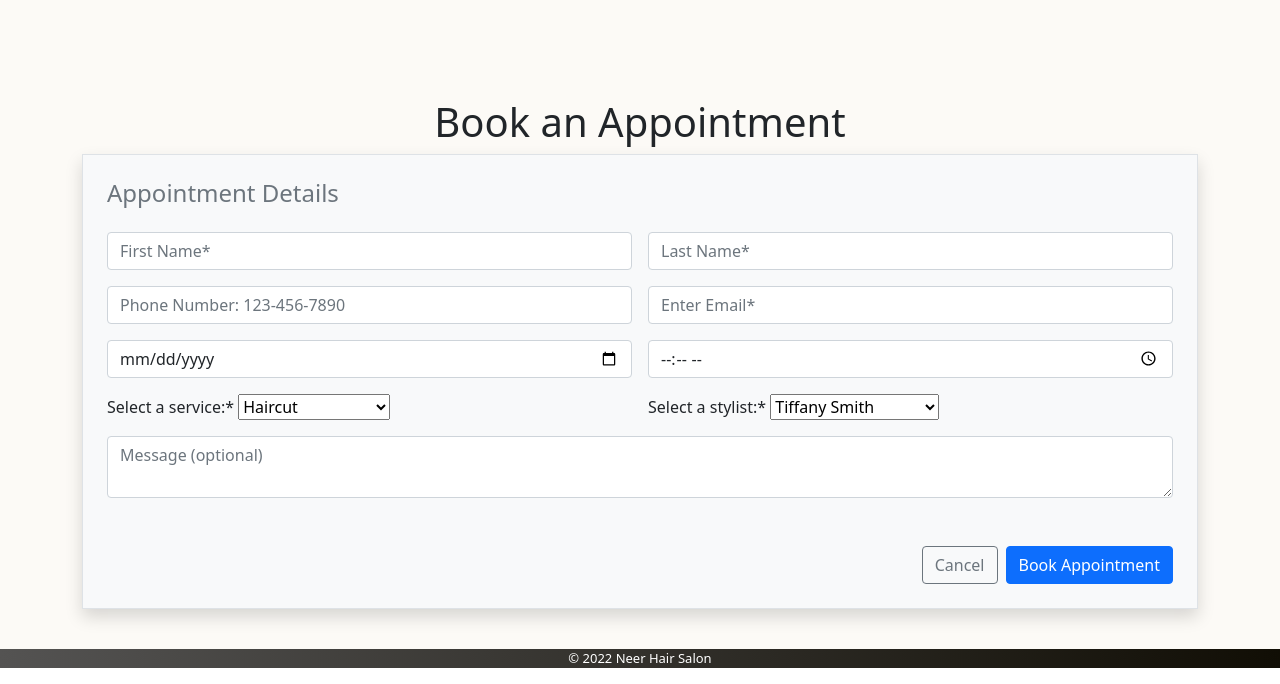
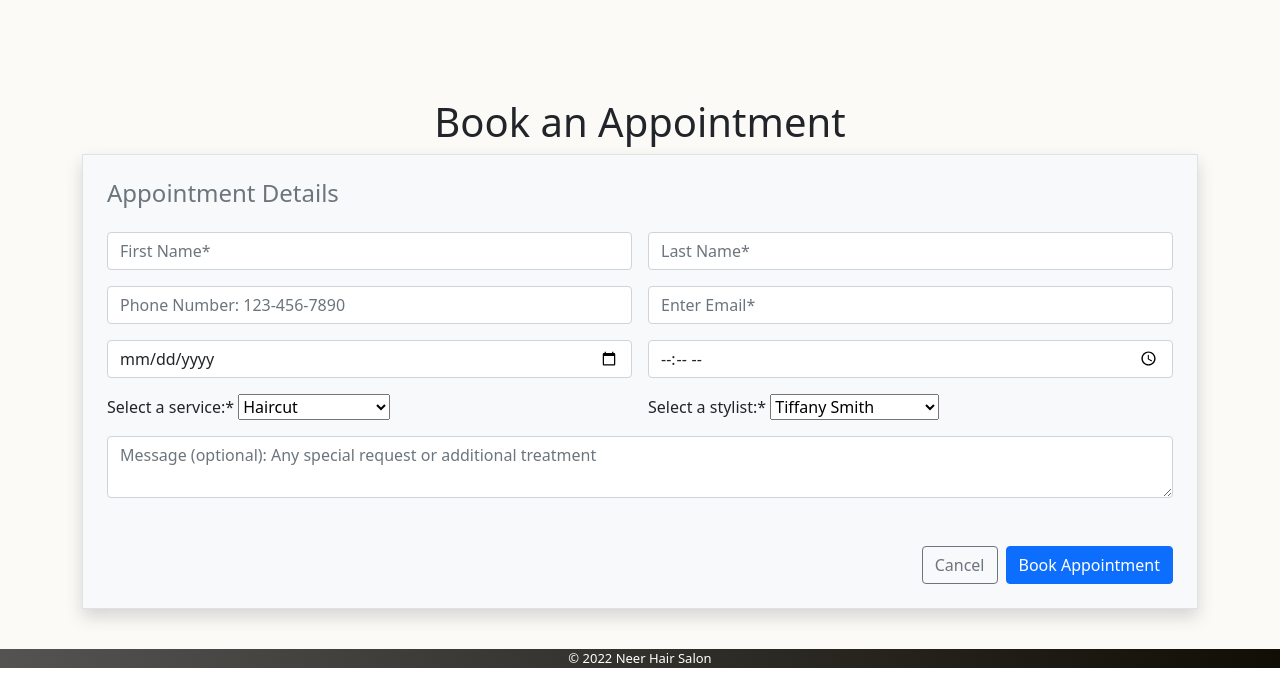
Before and after one commit to dhara21/Project1, a plain HTML site: page index.html in a window 1280 px wide. Shown: the part 3813-4497 px from the top of the page. Drawn offline with nearby package versions, Linux system fonts and the light colour scheme; some packages are replaced by stand-ins of ours.

Commit message:
Added the final report

```diff
--- a/index.html
+++ b/index.html
@@ -265,7 +265,7 @@
                               </select>
                             </div>
                         <div class="col-12">
-                            <textarea class="form-control" placeholder="Message (optional)"></textarea>
+                            <textarea class="form-control" placeholder="Message (optional): Any special request or additional treatment"></textarea>
                         </div>
                         <div class="col-12 mt-5">
                             <button type="submit" class="btn btn-primary float-end">Book Appointment</button>
```
Also changed, not shown: 1 other file.
